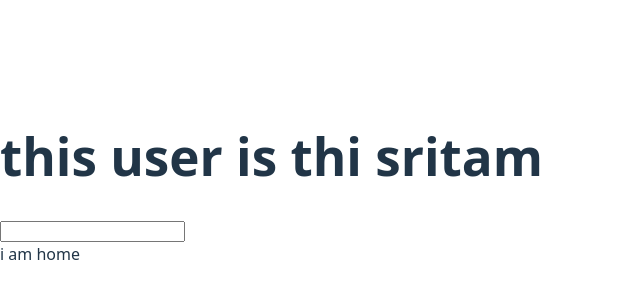
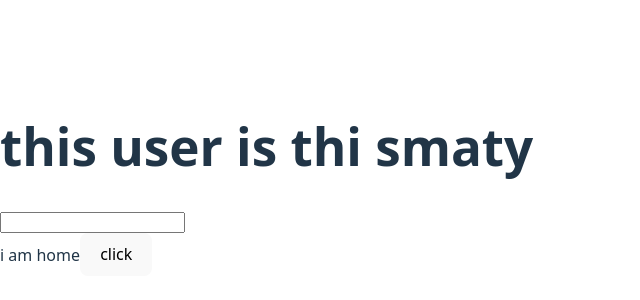
Before and after one commit to ritam-g/Interview, a React (Vite) app in the folder webkrops/frontend/: page / in a window 1280 px wide. Shown: the part 220-520 px from the top of the page, without its empty margins (0-640 px from the left). Built offline with nearby package versions, Linux system fonts and the light colour scheme.

Commit message:
✨ feat(auth): Add Redux store for user authentication
Introduce Redux Toolkit and react‑redux to manage user state globally, replacing local context usage.

```diff
--- a/webkrops/frontend/package.json
+++ b/webkrops/frontend/package.json
@@ -10,8 +10,10 @@
     "preview": "vite preview"
   },
   "dependencies": {
+    "@reduxjs/toolkit": "^2.12.0",
     "react": "^19.1.0",
     "react-dom": "^19.1.0",
+    "react-redux": "^9.3.0",
     "react-router-dom": "^7.16.0"
   },
   "devDependencies": {
--- a/webkrops/frontend/src/App.jsx
+++ b/webkrops/frontend/src/App.jsx
@@ -2,12 +2,15 @@ import React from 'react'
 import { Route, Routes } from 'react-router-dom'
 import { lazy, Suspense } from 'react'
 import { UseAuth } from './context/AuthContext'
+import { useSelector } from 'react-redux'
 
 const Home = lazy(() => import('./components/Home'))
 const Child = lazy(() => import('./Child'))
 
 const App = () => {
   const { user, setUser } = UseAuth()
+  const userFromStore = useSelector(state => state.auth.user)
+  console.log(userFromStore)
   return (
     <div>
       <h1>this user is thi s{user}</h1>
--- a/webkrops/frontend/src/components/Home.jsx
+++ b/webkrops/frontend/src/components/Home.jsx
@@ -1,11 +1,19 @@
 import React from 'react'
+import { useDispatch } from 'react-redux'
+import { addUser } from '../state/authSlice'
+import { UseAuth } from '../context/AuthContext'
 
 const Home = () => {
+ const dispatch= useDispatch()
+ const {user}=UseAuth()
   return (
     <div>
       i am home
+      <button onClick={()=>{
+        dispatch(addUser(user))
+      }}>click</button>
     </div>
   )
 }
 
-export default Home
+export default  Home
--- a/webkrops/frontend/src/context/AuthContext.jsx
+++ b/webkrops/frontend/src/context/AuthContext.jsx
@@ -4,7 +4,7 @@ import { useState } from 'react'
 import { useContext } from 'react'
 const Auth = createContext()
 const AuthContext = ({ children }) => {
-    const [user, setUser] = useState("ritam")
+    const [user, setUser] = useState("maty")
     return (
         <Auth.Provider value={{ user, setUser }}>
             {children}
--- /dev/null
+++ b/webkrops/frontend/src/state/authSlice.js
@@ -0,0 +1,17 @@
+import { createSlice } from "@reduxjs/toolkit";
+
+const userSlice = createSlice({
+    name: "user",
+    initialState: {
+        user: "ritam"
+    },
+    reducers: {
+        addUser: (state, action) => {
+            state.user = action.payload
+        }
+    }
+})
+
+export const { addUser } =userSlice.actions
+
+export default userSlice.reducer
--- /dev/null
+++ b/webkrops/frontend/src/store.js
@@ -0,0 +1,9 @@
+import { configureStore } from '@reduxjs/toolkit'
+import userReducer from './state/authSlice.js'
+const store = configureStore({
+    reducer: {
+        auth:userReducer
+    }
+})
+
+export default store
```
Also changed, not shown: webkrops/frontend/src/main.jsx (+6 -3 lines), 1 other file (tests, documents, lock files or other folders).
